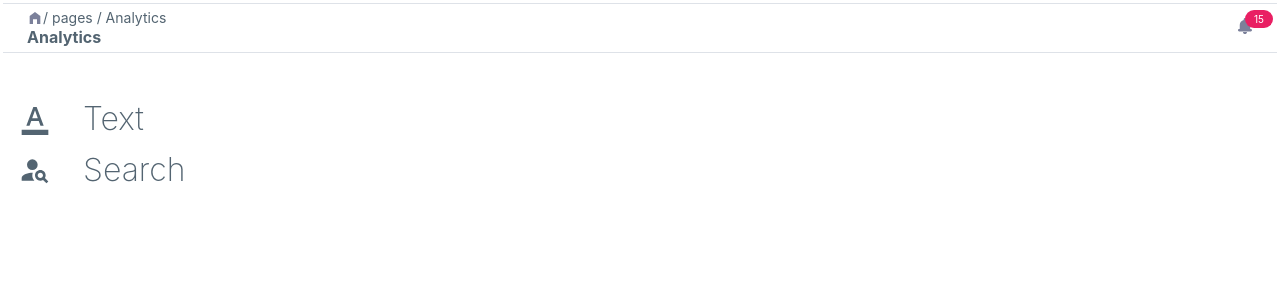
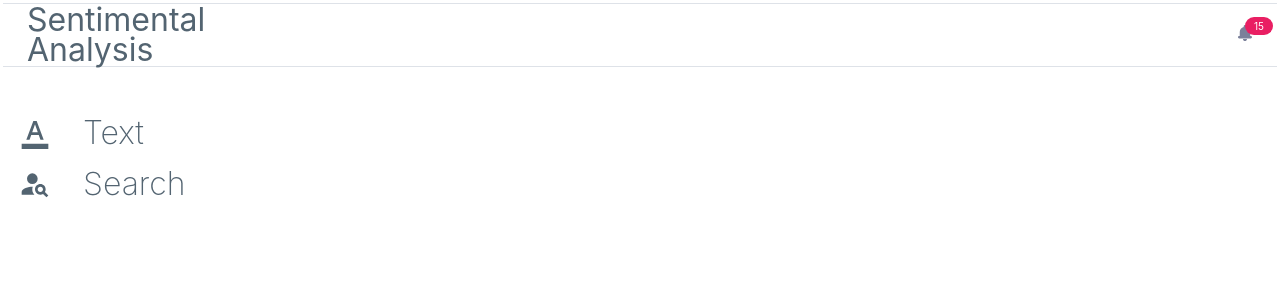
Before and after one commit to chaudharynabin6/twittterai-frontend, a React (Create React App) app: page / in a window 1280 px wide. Shown: the top 300 px of the page. Built offline with nearby package versions, Linux system fonts and the light colour scheme.

Commit message:
top bar modification

```diff
--- a/src/components/TopBar/TopBar.js
+++ b/src/components/TopBar/TopBar.js
@@ -10,18 +10,12 @@ const TopBar = () => {
       <section className="topbar-container">
         <div className="topbar">
           <div className="topbar__page-info">
-            <div className="topbar__page">
-              <div className="topbar__page-link">
-                <img
-                  className="topbar__home-icon"
-                  src={home_breadcrumbs}
-                  alt=""
-                />
-                <label className="topbar__page-location">
-                  / pages / Analytics
-                </label>
-              </div>
-              <label className="topbar__page-title">Analytics</label>
+            <div>
+              Sentimental
+            </div>
+            <div className="topbar__page-divider"></div>
+            <div>
+              Analysis
             </div>
           </div>
           <div className="topbar__notification">
--- a/src/components/TopBar/TopBar.scss
+++ b/src/components/TopBar/TopBar.scss
@@ -9,7 +9,7 @@ line-height: 140%;
 
 // width: 1255rem;
 width: 100%;
-height: 42rem;
+height: 64rem;
 padding: 24rem;
 border-top: $--border---body;
 border-bottom: $--border---body;
@@ -26,7 +26,16 @@ align-items: center;
     display: flex;
     justify-content: center;
   }
-  &__page-info{}
+        &__page-info {
+
+          font-size: 32rem;
+
+
+        }
+
+        &__page-divider {
+          height: 10rem;
+        }
 
   &__page{
 
```
